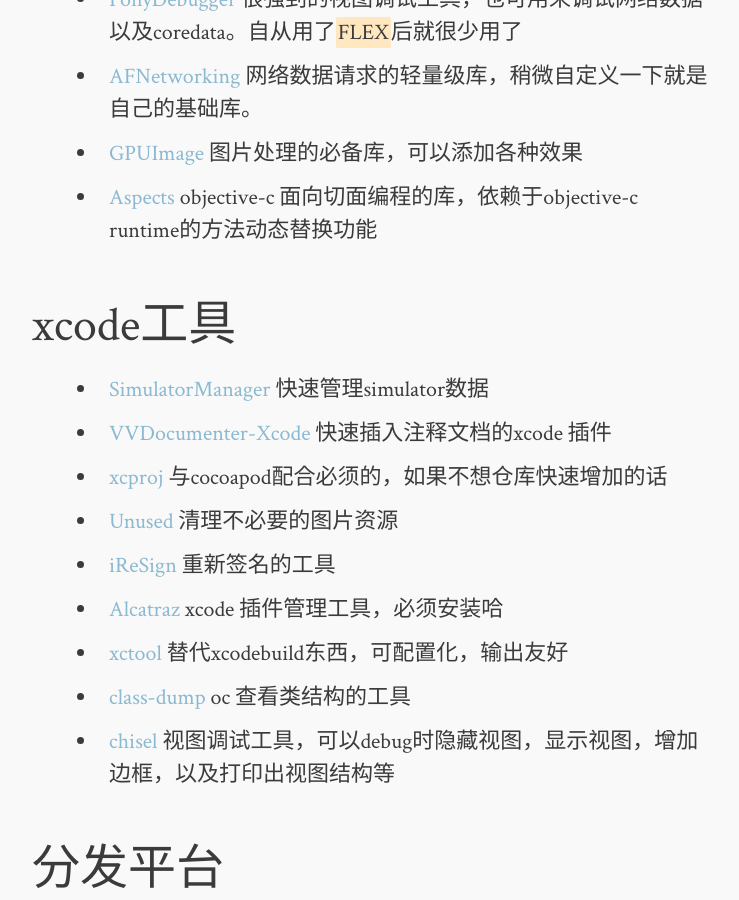
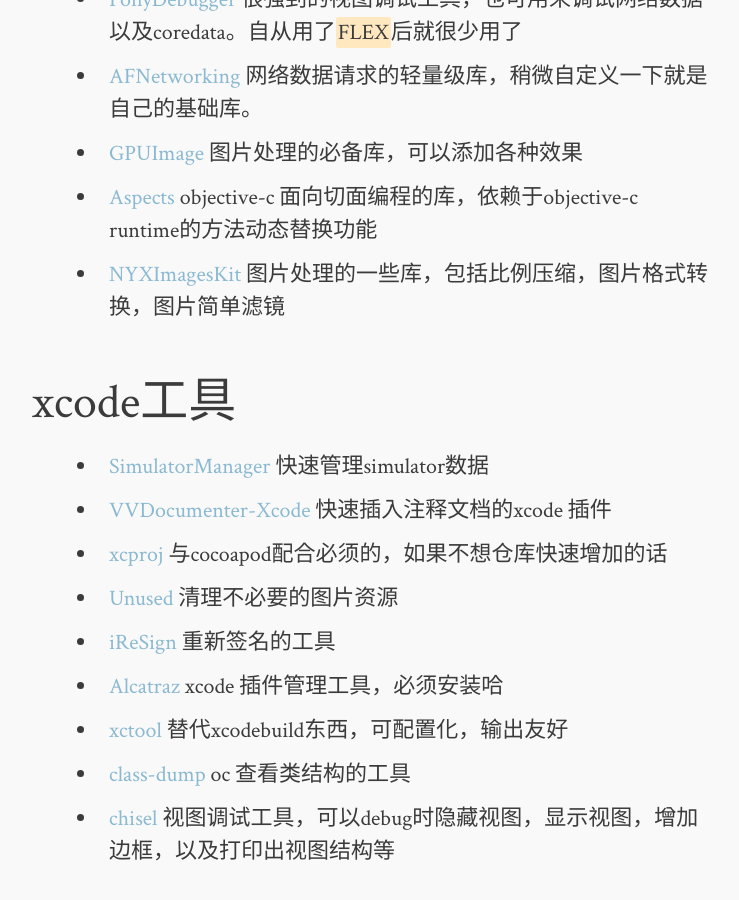
Before and after one commit to landfound/todaylover.github.io, a Jekyll site: the page built from _posts/2014-12-19-developer-tools.md, in a window 1280 px wide and 900 px high, scrolled down 3246 px. Shown: the whole window, without its empty margins (268-1007 px from the left). Built offline with Jekyll 4.4.1, drawn with Linux system fonts in a browser that asks for light colours; Markdown is read by kramdown in place of the engine named in the settings; comment, search, counter and statistics services are not loaded.

Commit message:
image kit

```diff
--- a/_posts/2014-12-19-developer-tools.md
+++ b/_posts/2014-12-19-developer-tools.md
@@ -43,6 +43,7 @@ category: articles
 * [AFNetworking](https://github.com/AFNetworking/AFNetworking) 网络数据请求的轻量级库，稍微自定义一下就是自己的基础库。
 * [GPUImage](https://github.com/BradLarson/GPUImage) 图片处理的必备库，可以添加各种效果
 * [Aspects](https://github.com/steipete/Aspects) objective-c 面向切面编程的库，依赖于objective-c runtime的方法动态替换功能
+* [NYXImagesKit](https://github.com/Nyx0uf/NYXImagesKit) 图片处理的一些库，包括比例压缩，图片格式转换，图片简单滤镜
 
 ## xcode工具
 
```
